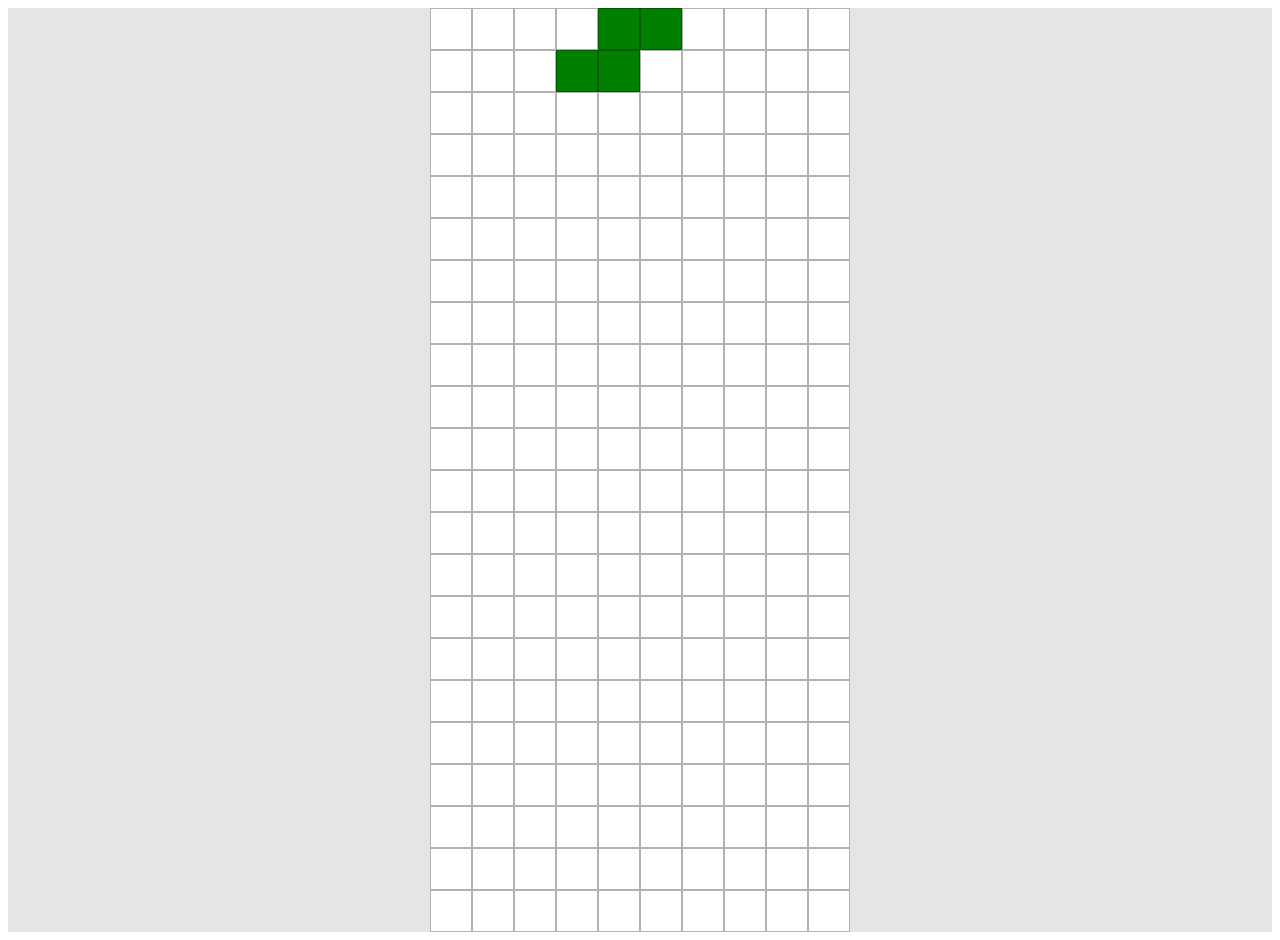
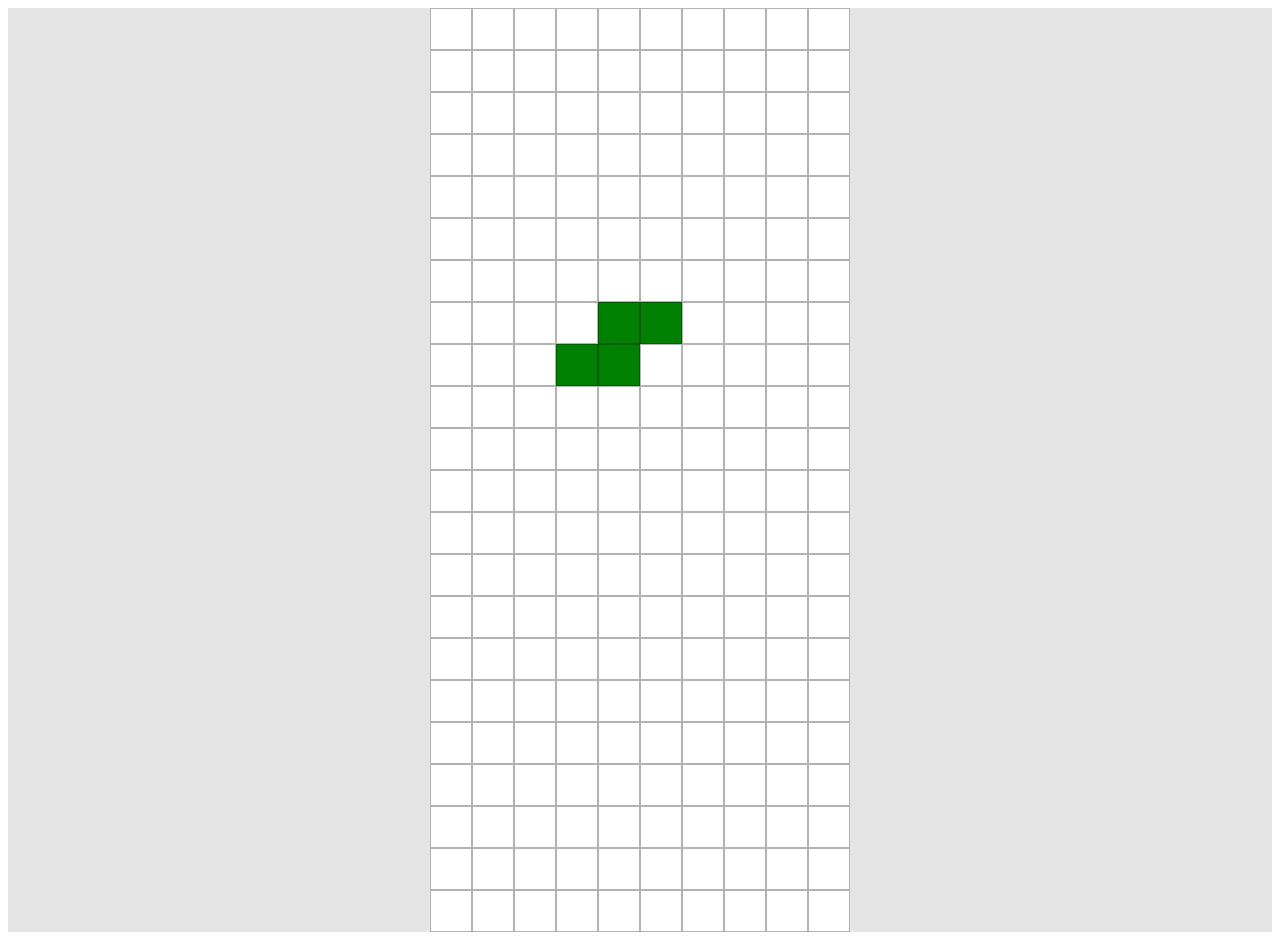
Before and after one commit to abetomoki0420/vue-tetris-challenge, a Vue app: page / in a window 1280 px wide. Built offline with nearby package versions, Linux system fonts and the light colour scheme.

Commit message:
refactor: to use existsValidBoundary

```diff
--- a/src/components/Tetris.vue
+++ b/src/components/Tetris.vue
@@ -53,7 +53,7 @@ export default defineComponent({
   setup() {
     const {fields, timer, move, fall, spin} = useTetris();
 
-    // timer(1000)
+    timer(1000)
 
     return {
       fields,
--- a/src/composables/tetris.ts
+++ b/src/composables/tetris.ts
@@ -58,15 +58,16 @@ const useTetris = () => {
   };
 
   const fall = () => {
-    if (existsValidBoundaryBottom(attachedFields.value, currentMino.value)) {
-      // ミノを下げる
-      currentMino.value = fallDownMino(currentMino.value);
+    const tempMino = fallDownMino(currentMino.value);
+    if(existsValidBoundary(fields.value, tempMino)){
+      currentMino.value = tempMino
     }
   };
 
   const move = (input: "l" | "r") => {
-    if (existsValidBoundarySide(fields.value, currentMino.value, input)) {
-      currentMino.value = moveMino(currentMino.value, input);
+    const tempMino = moveMino(currentMino.value, input);
+    if(existsValidBoundary(fields.value, tempMino)){
+        currentMino.value = tempMino
     }
   };
 
```
